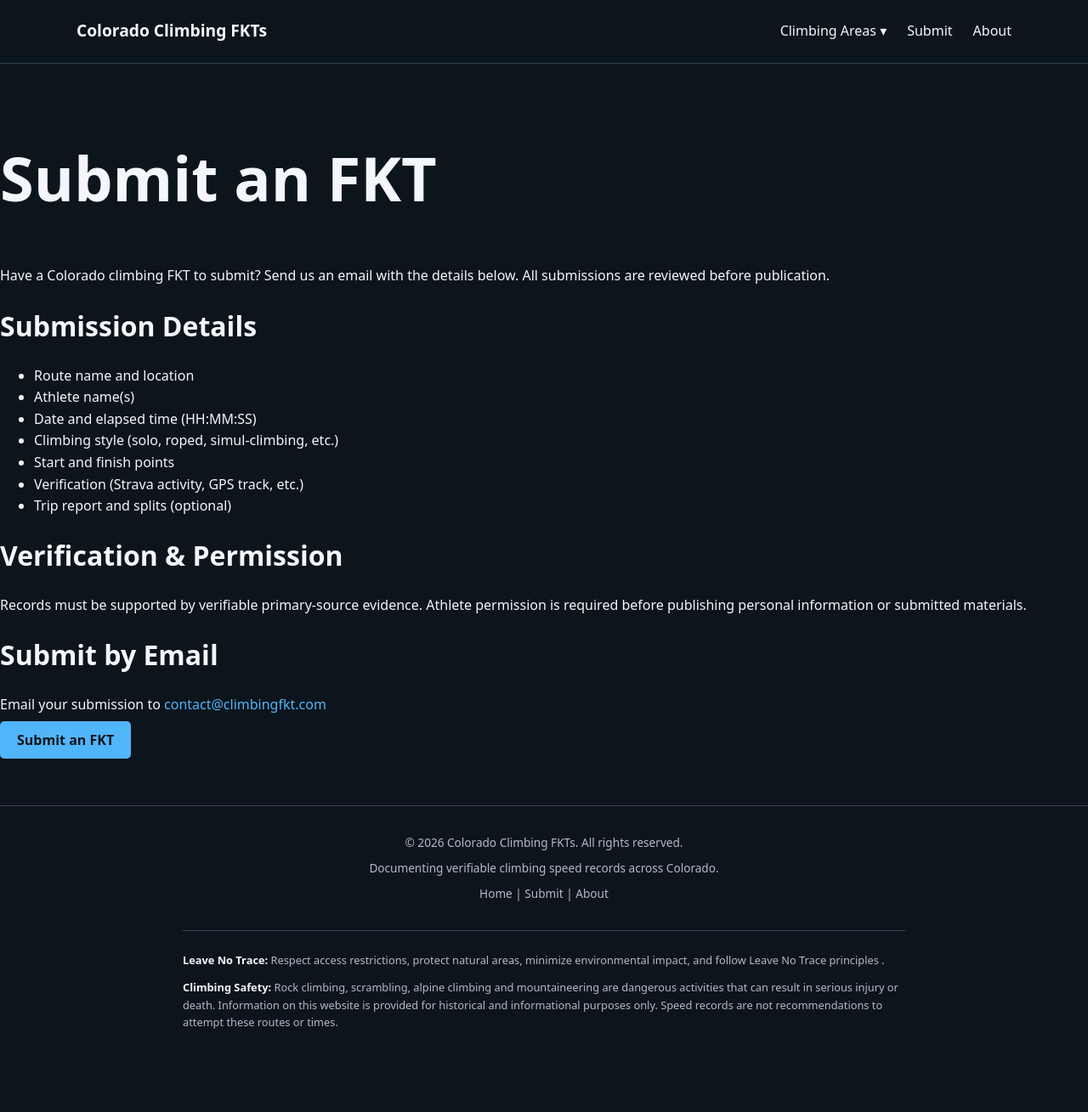
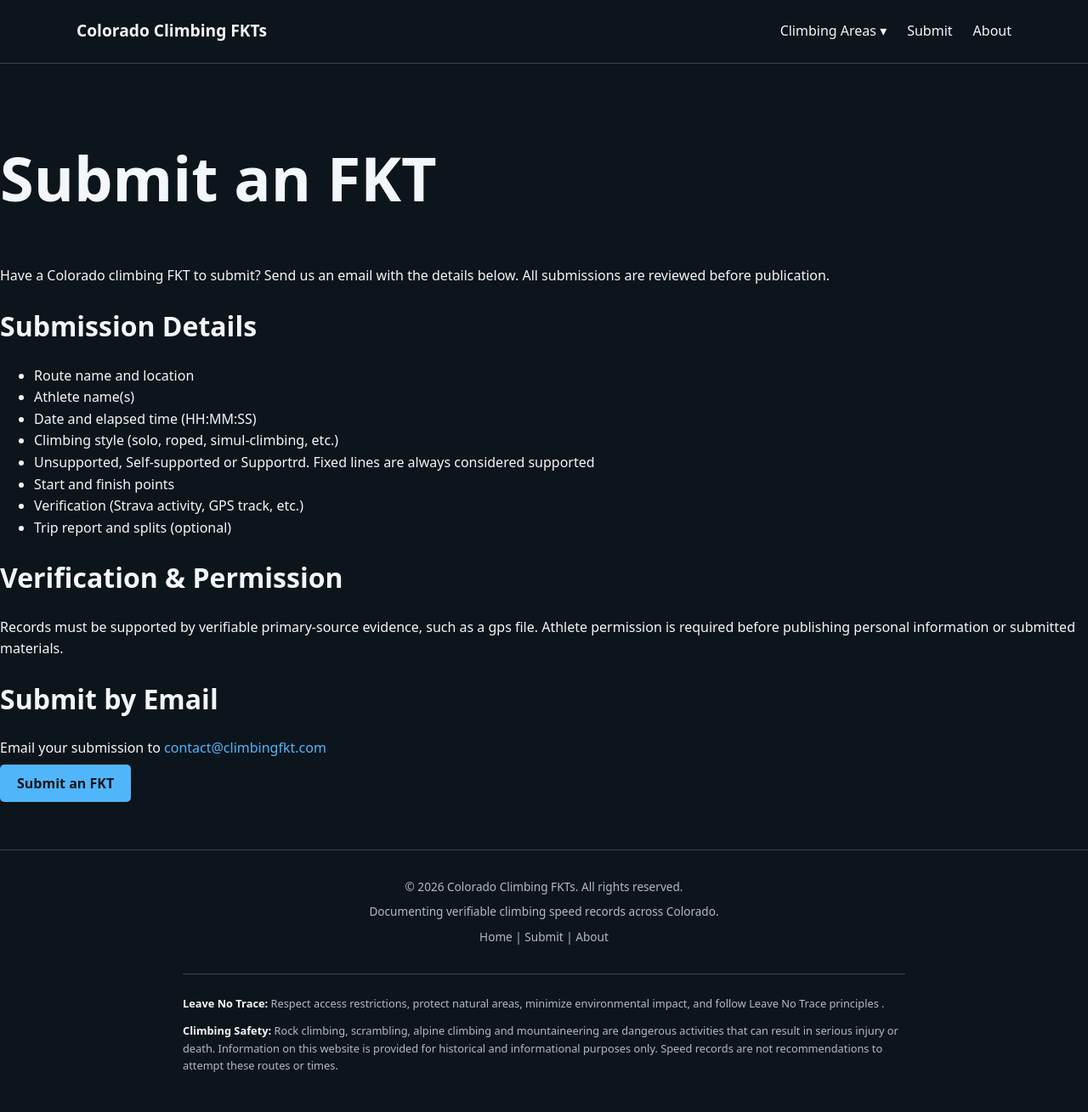
Before and after one commit to ClimbingFKT/climbingfkt.github.io, a Jekyll site: the page built from submit.html, in a window 1280 px wide. Shown: the whole page at 85% size. Built offline with Jekyll 4.4.1, drawn with Linux system fonts in a browser that asks for light colours; before the commit the page ends 1258 px from its top, so only the background shows below that.

Commit message:
Update submit.html

```diff
--- a/submit.html
+++ b/submit.html
@@ -21,6 +21,7 @@ permalink: /submit/
     <li>Athlete name(s)</li>
     <li>Date and elapsed time (HH:MM:SS)</li>
     <li>Climbing style (solo, roped, simul-climbing, etc.)</li>
+    <li>Unsupported, Self-supported or Supportrd. Fixed lines are always considered supported</li>
     <li>Start and finish points</li>
     <li>Verification (Strava activity, GPS track, etc.)</li>
     <li>Trip report and splits (optional)</li>
@@ -30,7 +31,7 @@ permalink: /submit/
 
   <p>
     Records must be supported by verifiable primary-source
-    evidence. Athlete permission is required before publishing
+    evidence, such as a gps file. Athlete permission is required before publishing
     personal information or submitted materials.
   </p>
 
```
